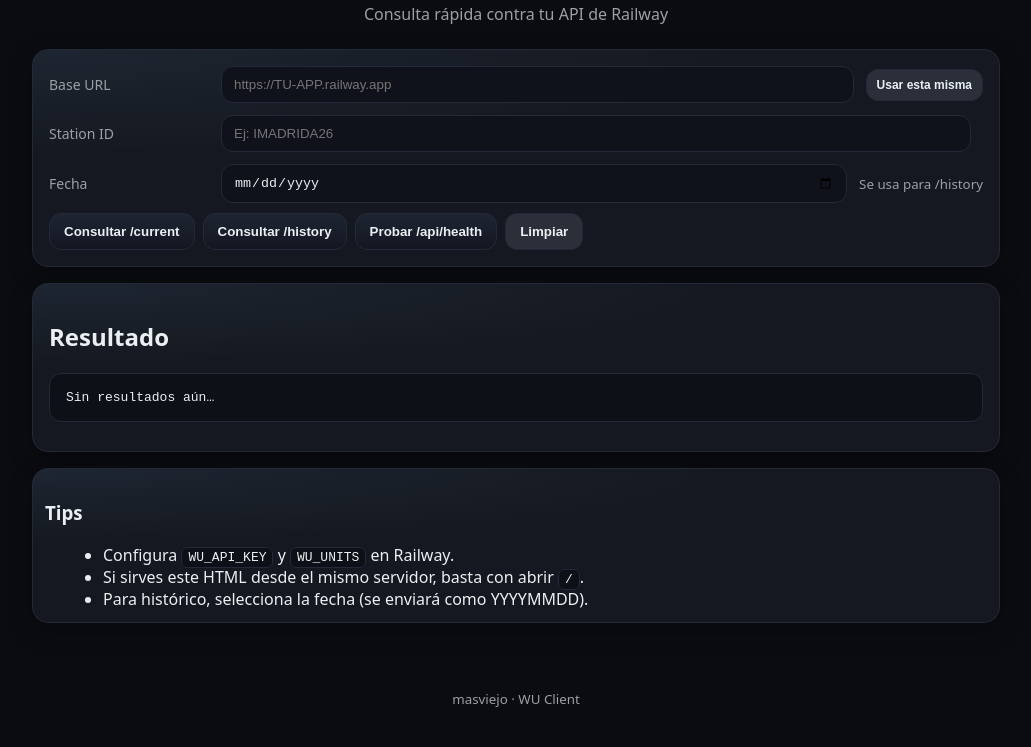
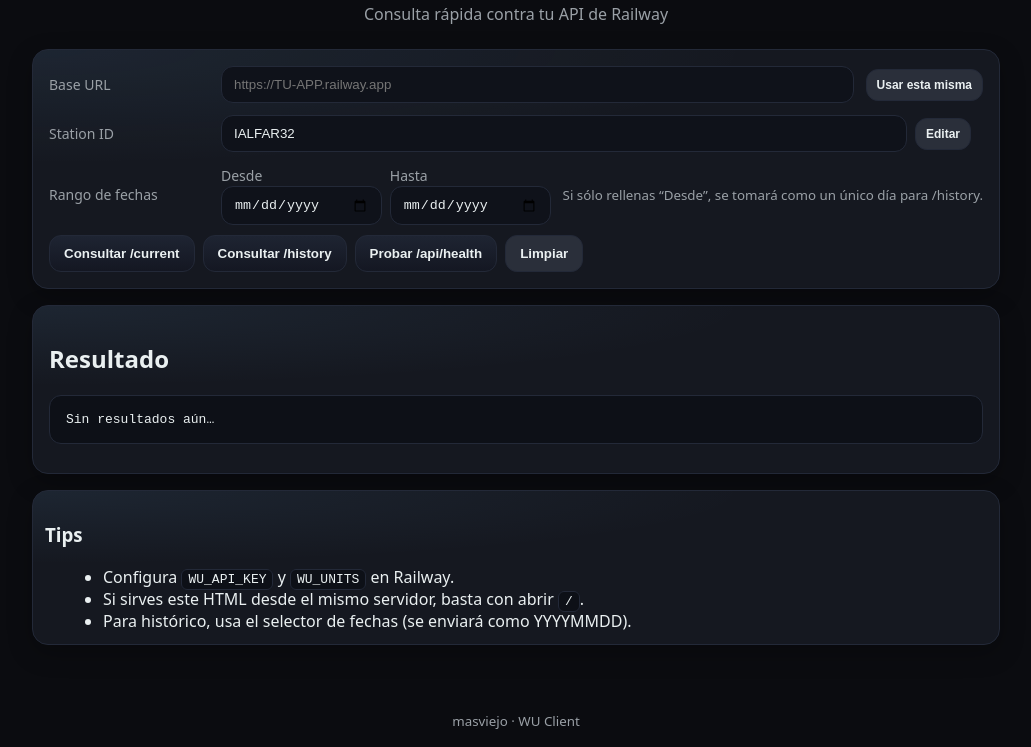
Before and after one commit to ortigosa1971/masviejo, a website: page public/index.html in a window 1280 px wide. Shown: the part 65-812 px from the top of the page, without its empty margins (124-1155 px from the left). Drawn offline with Linux system fonts and the light colour scheme.

Commit message:
Update index.html

```diff
--- a/public/index.html
+++ b/public/index.html
@@ -20,14 +20,28 @@
           <input id="baseUrl" type="url" placeholder="https://TU-APP.railway.app" />
           <button id="btnAuto" class="ghost small">Usar esta misma</button>
         </div>
+
         <div class="row">
           <label for="stationId">Station ID</label>
-          <input id="stationId" type="text" placeholder="Ej: IMADRIDA26" />
+          <div style="display:flex; gap:.5rem; align-items:center; width:100%">
+            <input id="stationId" type="text" placeholder="Ej: IMADRIDA26" style="flex:1" />
+            <button id="btnLock" class="ghost small" title="Bloquear/editar">Editar</button>
+          </div>
         </div>
+
         <div class="row">
-          <label for="date">Fecha</label>
-          <input id="date" type="date" />
-          <small class="hint">Se usa para /history</small>
+          <label>Rango de fechas</label>
+          <div class="row" style="display:grid; grid-template-columns:1fr 1fr; gap:.5rem">
+            <div>
+              <label for="dateFrom" class="sr-only">Desde</label>
+              <input id="dateFrom" type="date" />
+            </div>
+            <div>
+              <label for="dateTo" class="sr-only">Hasta</label>
+              <input id="dateTo" type="date" />
+            </div>
+          </div>
+          <small class="hint">Si sólo rellenas “Desde”, se tomará como un único día para /history.</small>
         </div>
       </div>
 
@@ -50,7 +64,7 @@
       <ul>
         <li>Configura <code>WU_API_KEY</code> y <code>WU_UNITS</code> en Railway.</li>
         <li>Si sirves este HTML desde el mismo servidor, basta con abrir <code>/</code>.</li>
-        <li>Para histórico, selecciona la fecha (se enviará como YYYYMMDD).</li>
+        <li>Para histórico, usa el selector de fechas (se enviará como YYYYMMDD).</li>
       </ul>
     </section>
   </main>
```
